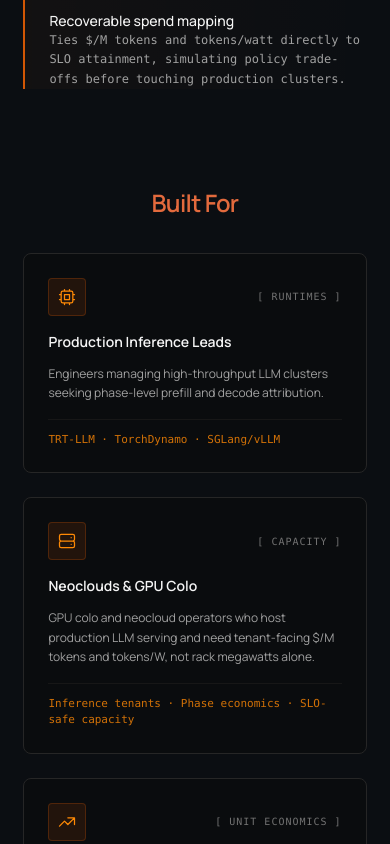
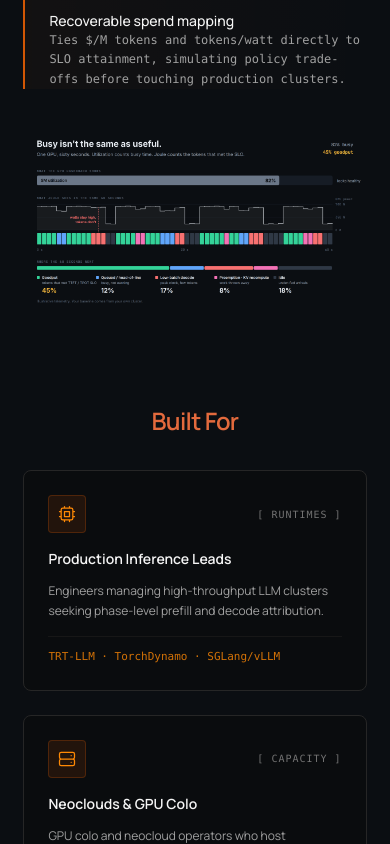
Before and after one commit to goabiaryan/joule-web, a React (Vite) app: page / in a window 390 px wide. Shown: the part 1640-2484 px from the top of the page. Built offline with nearby package versions, Linux system fonts and the light colour scheme; no server answers.

Commit message:
Add public pain and VPC diagrams; keep IP assets off the site.
Ship utilization vs goodput and in-VPC boundary on the one-pager; store stack and span diagrams under deck/ only.

```diff
--- a/src/advisory-site.css
+++ b/src/advisory-site.css
@@ -216,6 +216,23 @@ h1 em {
   letter-spacing: -0.02em;
   line-height: 1.35;
   max-width: 16rem;
+}
+.product-figure {
+  margin-top: clamp(2.5rem, 5vw, 3.5rem);
+}
+.product-figure img {
+  display: block;
+  height: auto;
+  width: 100%;
+}
+.product-figure-stack {
+  display: flex;
+  flex-direction: column;
+  gap: clamp(1.25rem, 3vw, 1.75rem);
+  margin-top: clamp(2.5rem, 5vw, 3.5rem);
+}
+.product-figure-stack .product-figure {
+  margin-top: 0;
 }
 .hero + .section {
   border-top: none;
--- a/src/content/phase1Product.js
+++ b/src/content/phase1Product.js
@@ -59,6 +59,18 @@ export const phase1Product = {
       { icon: "shield", label: "What-if within SLO limits" },
       { icon: "activity", label: "Energy and latency trade-offs" },
     ],
+  },
+
+  /** Public site only — stack + span diagrams live in `/deck/` (pitch / NDA). */
+  illustrations: {
+    utilizationGoodput: {
+      src: "/images/3-utilization-vs-goodput-dark.png",
+      alt: "Comparison of GPU utilization versus Joule goodput over sixty seconds, showing busy time is not the same as SLO-meeting token output.",
+    },
+    vpcBoundary: {
+      src: "/images/4-in-vpc-data-boundary-dark.png",
+      alt: "Architecture diagram of joule-agent and joule-core deployed inside the customer VPC with no egress to Joule vendor systems.",
+    },
   },
 
   problem: {
--- a/src/pages/ProductHome.jsx
+++ b/src/pages/ProductHome.jsx
@@ -93,6 +93,14 @@ function DeliverableSpecGrid({ items }) {
   );
 }
 
+function ProductFigure({ alt, src }) {
+  return (
+    <figure className="product-figure">
+      <img alt={alt} decoding="async" loading="lazy" src={src} />
+    </figure>
+  );
+}
+
 function SectionHeadingTitle({ text, as: Tag = "h2", size = "lg", tone = "light" }) {
   const sizeClass = size === "sm" ? " section-heading-title-sm" : "";
   const toneClass = tone === "amber" ? " section-heading-title-amber" : " section-heading-title-light";
@@ -106,6 +114,7 @@ function SectionHeadingTitle({ text, as: Tag = "h2", size = "lg", tone = "light"
 export default function ProductHome() {
   const {
     hero,
+    illustrations,
     problem,
     audience,
     stack,
@@ -218,6 +227,7 @@ export default function ProductHome() {
             </div>
           </div>
         </div>
+        <ProductFigure alt={illustrations.utilizationGoodput.alt} src={illustrations.utilizationGoodput.src} />
       </section>
 
       <section className="section audience-matrix-section" id="audience">
@@ -279,6 +289,7 @@ export default function ProductHome() {
             ))}
           </ol>
         </div>
+        <ProductFigure alt={illustrations.vpcBoundary.alt} src={illustrations.vpcBoundary.src} />
       </section>
 
       <section className="section outputs-section" id="deliverables">
```
Also changed, not shown: public/images/3-utilization-vs-goodput-dark.png (added), public/images/4-in-vpc-data-boundary-dark.png (added).
